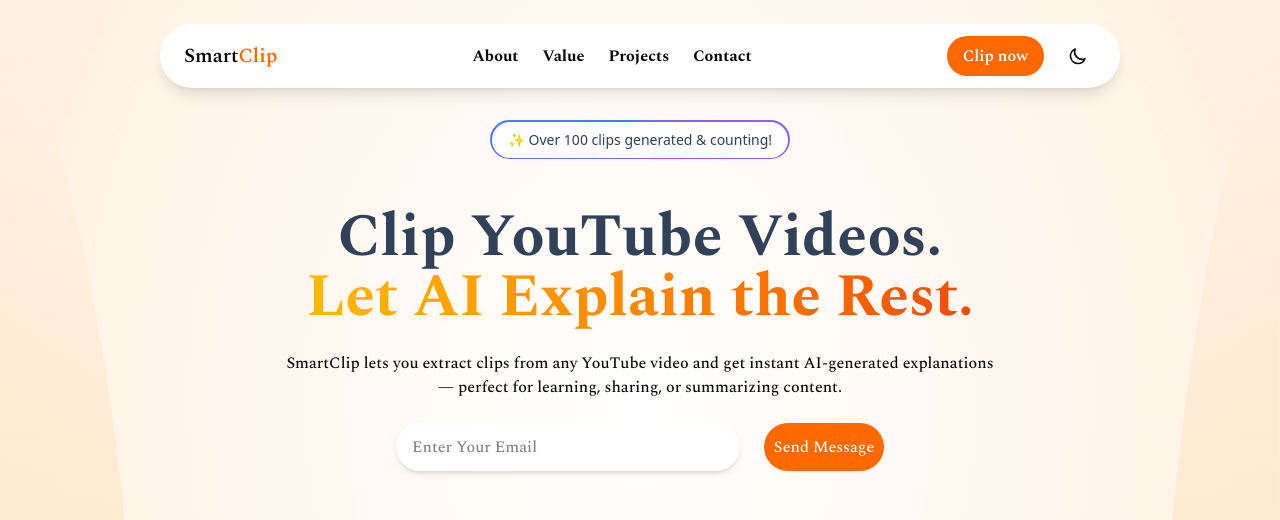
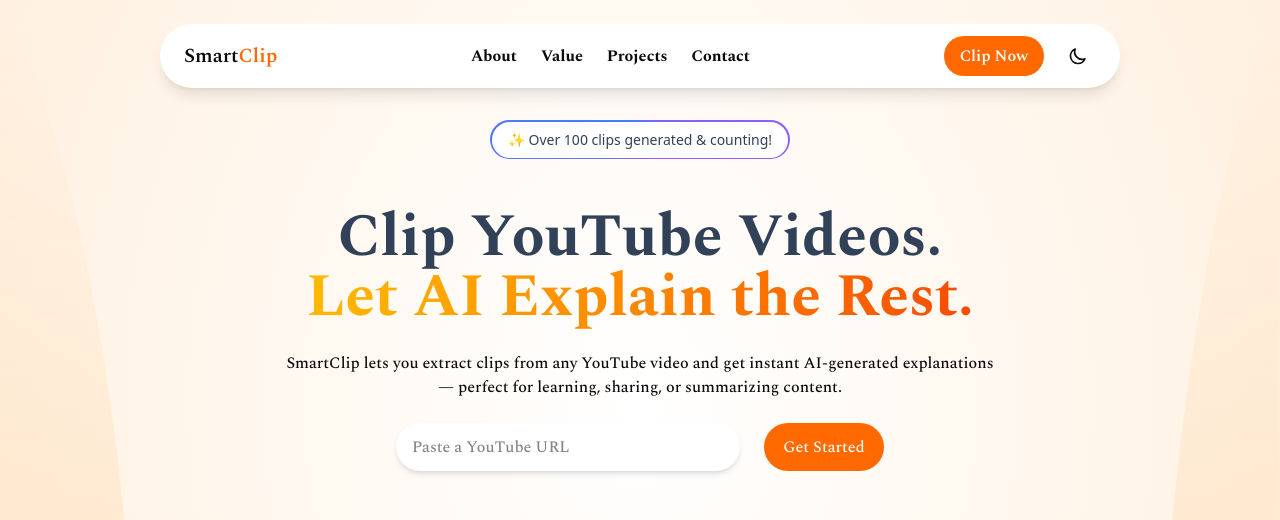
Before and after one commit to Rohan11203/SmartClip.ai, a React (Vite) app in the folder client/: page / in a window 1280 px wide. Shown: the top 520 px of the page. Built offline with nearby package versions, Linux system fonts and the light colour scheme; sample sign-in values are in the browser's storage.

Commit message:
minor: (ui) fix

```diff
--- a/client/src/components/Footer.tsx
+++ b/client/src/components/Footer.tsx
@@ -19,7 +19,7 @@
             get a GPT-generated explanation of that section, and download the clipped video.
           </p>
           <a
-            href="#join-beta"
+            href="/clipVideos"
             className="inline-block bg-orange-600 hover:bg-amber-500  text-white font-medium py-2 px-4 rounded-lg transition  duration-300"
           >
             Explore Now
--- a/client/src/components/HeroSection.tsx
+++ b/client/src/components/HeroSection.tsx
@@ -1,15 +1,15 @@
+import { Link } from "react-router-dom";
 import Features from "./ui/Features";
 import { motion } from "framer-motion";
 const HeroSection = () => {
-
-
   return (
     <motion.div
       id="top"
       initial={{ opacity: 0, y: 50 }}
       animate={{ opacity: 1, y: 0 }}
-    transition={{ duration: 0.6,delay: 0.2 }}
-    className="relative max-w-5xl mx-auto px-6 text-center">
+      transition={{ duration: 0.6, delay: 0.2 }}
+      className="relative max-w-5xl mx-auto px-6 text-center"
+    >
       <div className="flex flex-col gap-6">
         <div className="mt-30 ">
           <span className="relative inline-flex overflow-hidden rounded-full p-[1.5px]">
@@ -21,7 +21,9 @@
         </div>
         <h1 className="mt-6 spectral-bold  dark:text-white sm:text-5xl md:text-6xl text-3xl  text-slate-700">
           Clip YouTube Videos. <br />
-          <span className="bg-clip-text text-transparent bg-gradient-to-r from-amber-400 to-orange-600 dark:from-amber-300 dark:to-orange-500">Let AI Explain the Rest.</span>
+          <span className="bg-clip-text text-transparent bg-gradient-to-r from-amber-400 to-orange-600 dark:from-amber-300 dark:to-orange-500">
+            Let AI Explain the Rest.
+          </span>
         </h1>
 
         <p className="spectral-medium text-xs px-4 sm:text-base dark:text-orane-100 dark:text-white">
@@ -33,12 +35,14 @@
         <div className="sm:flex grid justify-center items-center gap-6 spectral-medium">
           <div>
             <input
-              placeholder="Enter Your Email"
+              placeholder="Paste a YouTube URL"
               className=" outline-none dark:text-grey-100 shadow-md h-12 w-full sm:w-86 p-4 bg-white dark:bg-[#121212]  rounded-4xl"
             />
           </div>
-            <button className=" bg-orange-500  text-white h-12 sm:w-30 w-full rounded-4xl cursor-pointer hover:bg-orange-400 transition duration-300">
-              Send Message
+          <button className="bg-orange-500  text-white h-12 sm:w-30 w-full rounded-4xl cursor-pointer hover:bg-orange-400 transition duration-300">
+            <Link to={"clipVideos"} className=" ">
+              Get Started
+            </Link>
           </button>
         </div>
 
--- a/client/src/components/Navbar.tsx
+++ b/client/src/components/Navbar.tsx
@@ -150,7 +150,7 @@
                 onClick={() => navigate("/clipVideos")}
                 className="sm:block hidden text-center bg-orange-500 cursor-pointer text-white px-4 py-2 w-full rounded-4xl font-semibold  hover:bg-orange-400 transition duration-300"
               >
-                Clip now
+                Clip Now
               </button>
             ) : (
               <button
@@ -268,7 +268,7 @@
                   onClick={() => navigate("/clipVideos")}
                   className="block text-center bg-orange-500  text-white px-4 py-2 w-full rounded-4xl font-semibold"
                 >
-                  Chat
+                  Clip now
                 </button>
               ) : (
                 <button
```
Lines whose indentation alone changed are shown as unchanged.
